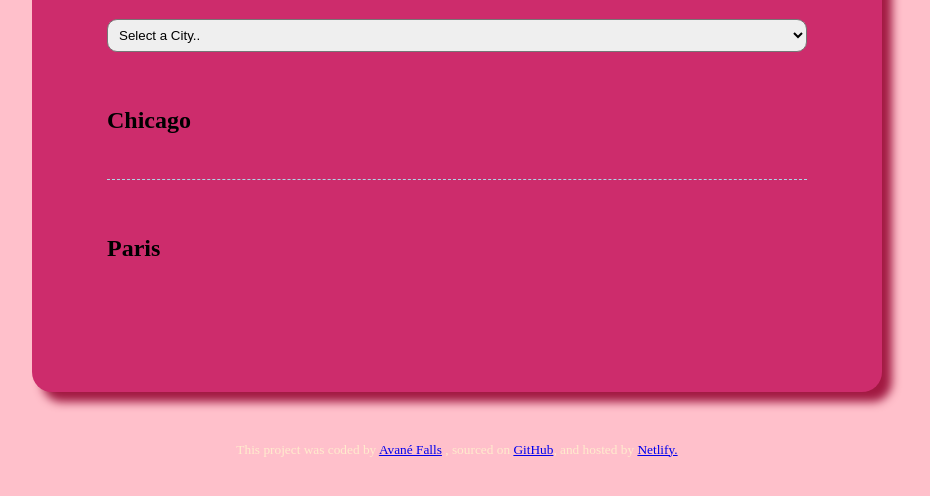
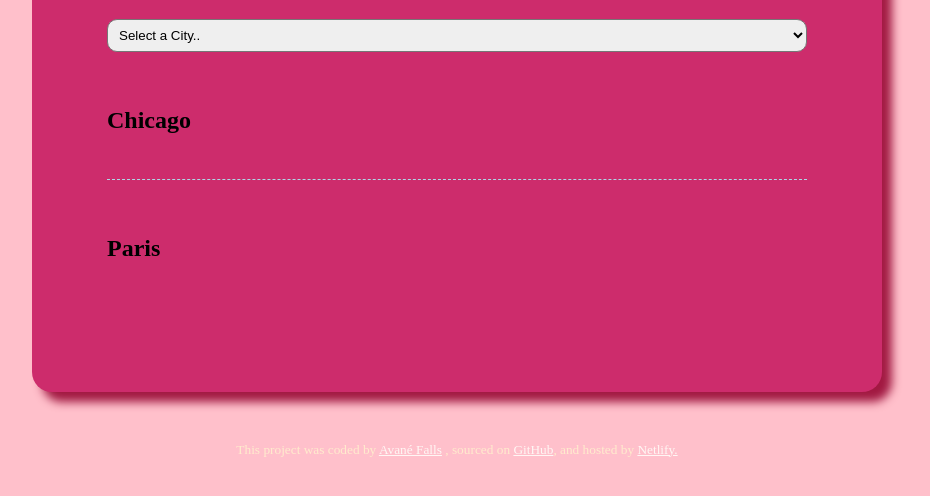
Before and after one commit to Raynecloudss/World-Clock, a plain HTML site: page index.html in a window 1280 px wide. Shown: the part 186-682 px from the top of the page, without its empty margins (183-1113 px from the left). Drawn offline with nearby package versions, Linux system fonts and the light colour scheme; a script that the page names is missing.

Commit message:
link color change

```diff
--- a/sources/style.css
+++ b/sources/style.css
@@ -55,3 +55,7 @@ footer {
   font-size: smaller;
   color: blanchedalmond;
 }
+
+a {
+  color: #fff6f4;
+}
```
